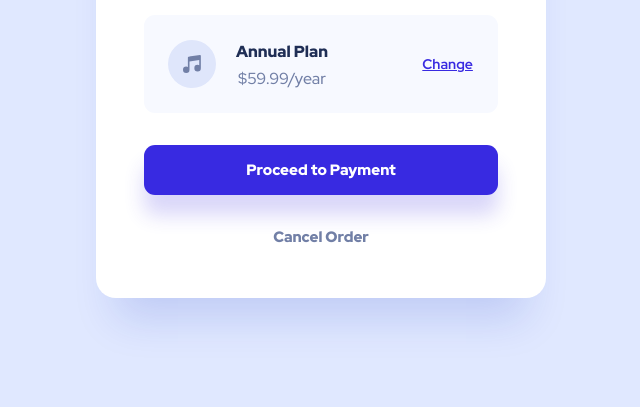
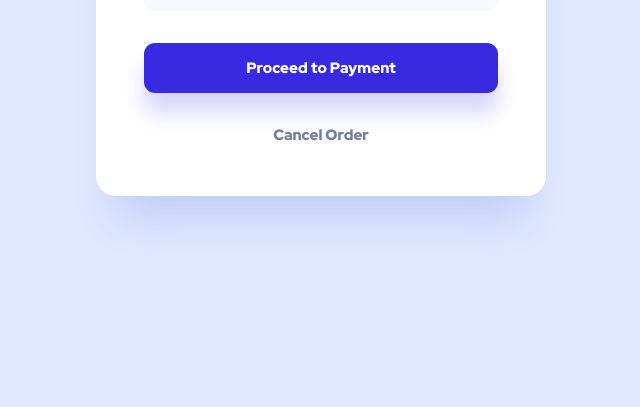
Before and after one commit to beqooo91/order-summary, a plain HTML site: page index.html in a window 1280 px wide. Shown: the part 509-916 px from the top of the page, without its empty margins (319-959 px from the left). After the commit the page ends 800 px from the top, so only its background shows below. Drawn offline with Linux system fonts and the light colour scheme.

Commit message:
first commit

```diff
--- a/style.css
+++ b/style.css
@@ -7,8 +7,7 @@ body {
     display: flex;
     justify-content: center;
     align-items: center;
-    height: 709px;
-
+    text-align: center;
 }
 
 .main-div {
@@ -130,8 +129,6 @@ body {
 @media (min-width: 375px) {
     body {
         background-image: url("./assets/back-desktop.svg");
-        height: 900px;
-        text-align: center;
     }
 
     .main-div {
```
